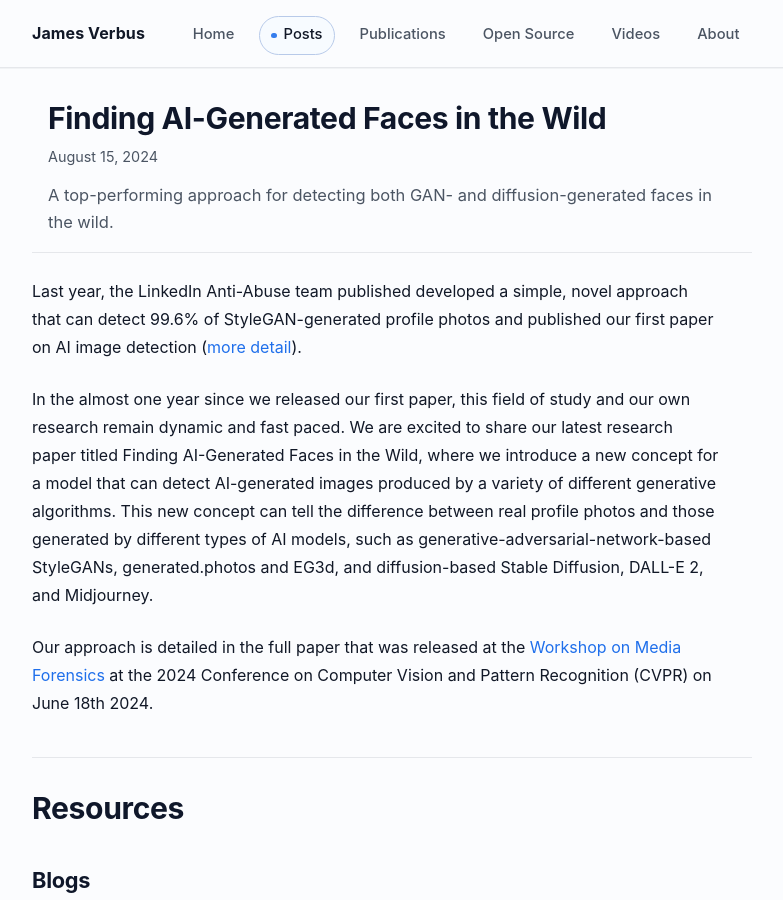
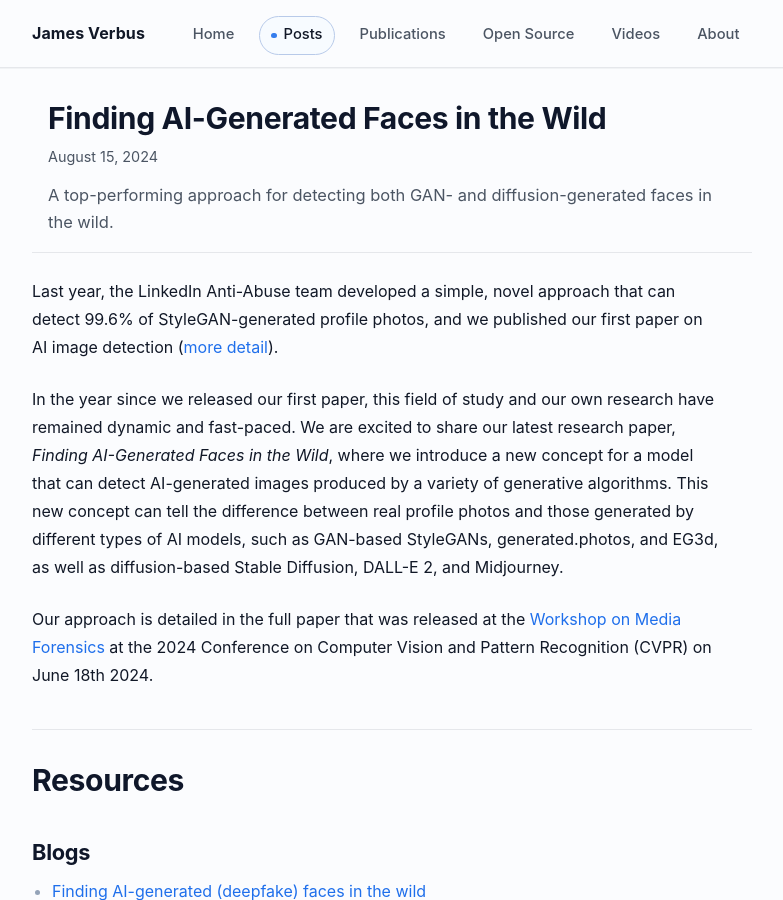
Before and after one commit to jverbus/jverbus.github.io, a Jekyll site: the page built from _posts/2024-08-15-finding-ai-generated-faces-in-the-wild.md, in a window 1280 px wide and 900 px high. Shown: the whole window, without its empty margins (248-1031 px from the left). Built offline with Jekyll 4.4.1, drawn with Linux system fonts in a browser that asks for light colours.

Commit message:
copy: polish opening paragraphs in AI-generated faces post

```diff
--- a/_posts/2024-08-15-finding-ai-generated-faces-in-the-wild.md
+++ b/_posts/2024-08-15-finding-ai-generated-faces-in-the-wild.md
@@ -10,9 +10,9 @@
 ---
 {% include JB/setup %}
 
-Last year, the LinkedIn Anti-Abuse team published developed a simple, novel approach that can detect 99.6% of StyleGAN-generated profile photos and published our first paper on AI image detection ([more detail]({{ site.baseurl }}{% link _posts/2023-06-20-detecting-ai-generated-profile-photos.md %})).
+Last year, the LinkedIn Anti-Abuse team developed a simple, novel approach that can detect 99.6% of StyleGAN-generated profile photos, and we published our first paper on AI image detection ([more detail]({{ site.baseurl }}{% link _posts/2023-06-20-detecting-ai-generated-profile-photos.md %})).
 
-In the almost one year since we released our first paper, this field of study and our own research remain dynamic and fast paced. We are excited to share our latest research paper titled Finding AI-Generated Faces in the Wild, where we introduce a new concept for a model that can detect AI-generated images produced by a variety of different generative algorithms. This new concept can tell the difference between real profile photos and those generated by different types of AI models, such as generative-adversarial-network-based StyleGANs, generated.photos and EG3d, and diffusion-based Stable Diffusion, DALL-E 2, and Midjourney.
+In the year since we released our first paper, this field of study and our own research have remained dynamic and fast-paced. We are excited to share our latest research paper, *Finding AI-Generated Faces in the Wild*, where we introduce a new concept for a model that can detect AI-generated images produced by a variety of generative algorithms. This new concept can tell the difference between real profile photos and those generated by different types of AI models, such as GAN-based StyleGANs, generated.photos, and EG3d, as well as diffusion-based Stable Diffusion, DALL-E 2, and Midjourney.
 
 Our approach is detailed in the full paper that was released at the [Workshop on Media Forensics](https://sites.google.com/view/wmf2024/home) at the 2024 Conference on Computer Vision and Pattern Recognition (CVPR) on June 18th 2024.
 
```
